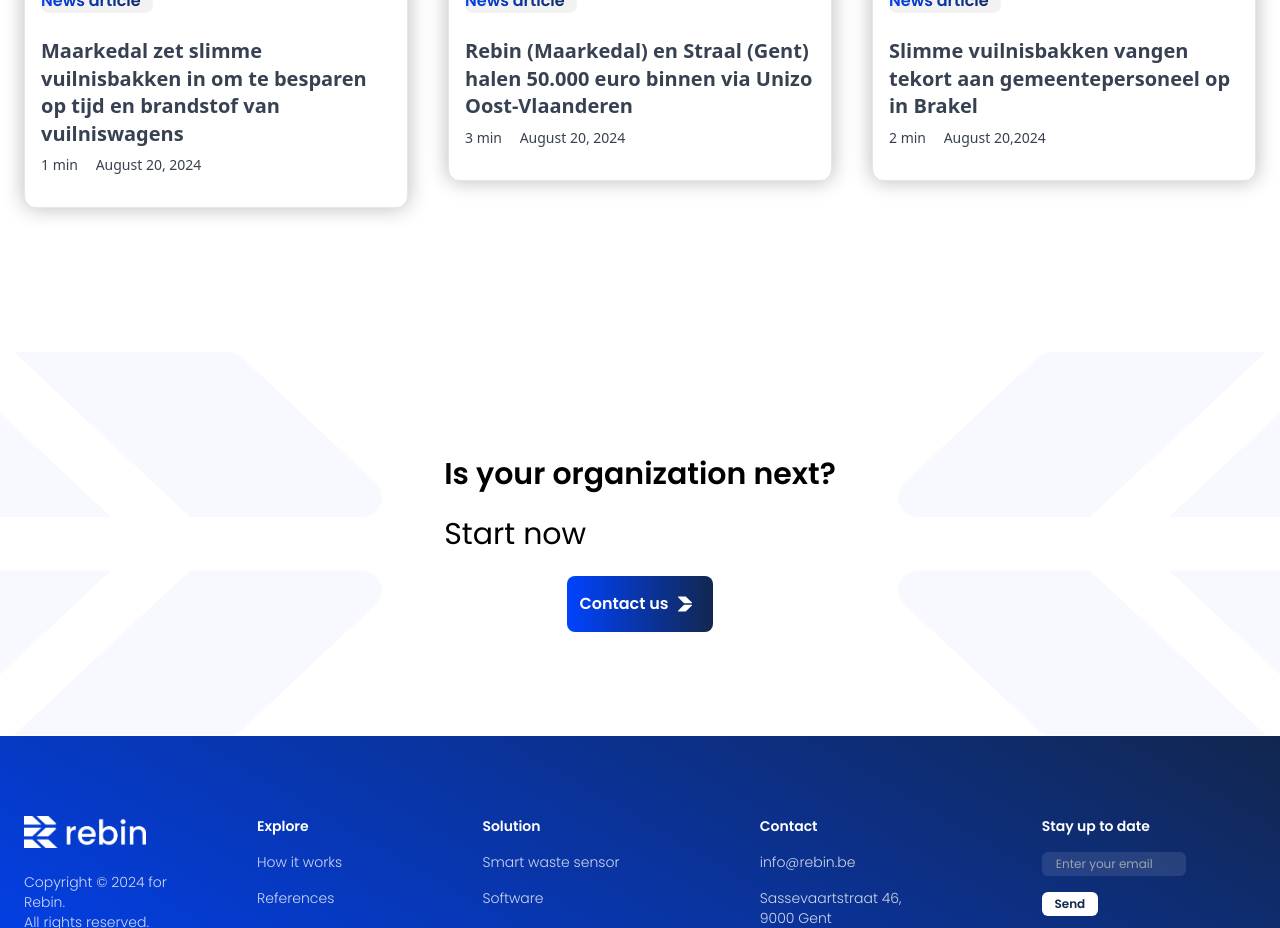
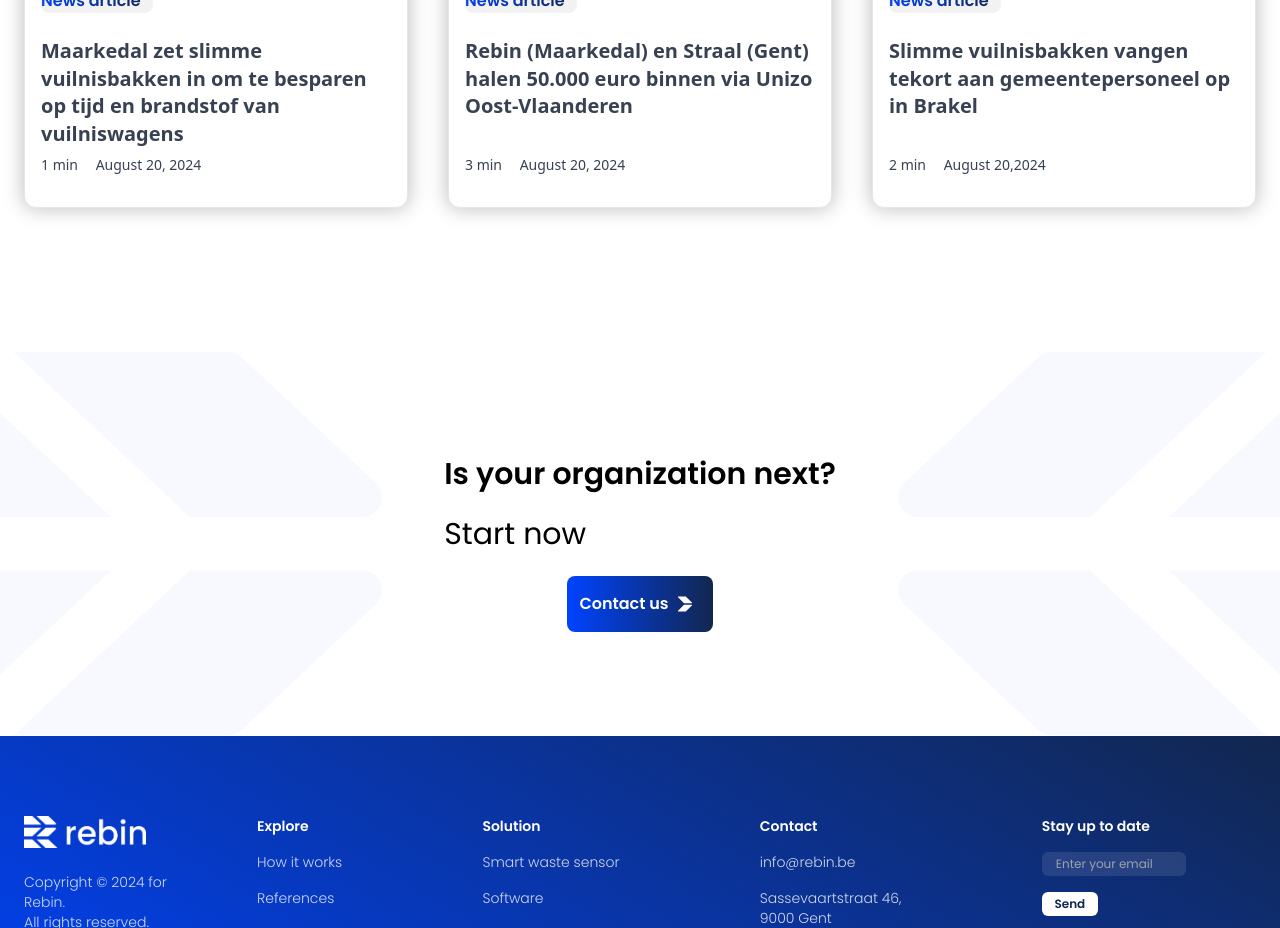
Before and after one commit to Rebin-Inc/rebin-website, a React (Create React App) app: page /about in a window 1280 px wide. Shown: the part 3240-4168 px from the top of the page. Built offline with nearby package versions, Linux system fonts and the light colour scheme.

Commit message:
fix height of newscards

```diff
--- a/src/pages/about/components/NewsCards.js
+++ b/src/pages/about/components/NewsCards.js
@@ -44,7 +44,7 @@ const NewsCards = () => {
     <div className="grid md:grid-cols-3 my-16 place-content-center gap-10">
       {news.map((article) => (
         <button className="max-w-96 flex content-stretch">
-          <Link onClick={() => openInNewTab(article.href)} >
+          <Link onClick={() => openInNewTab(article.href)} className="h-full" >
             <div className="border p-4 pb-8 flex flex-col text-gray-700 bg-white shadow-around bg-clip-border rounded-xl h-full">
               <div className="overflow-hidden rounded-xl">
                 <img src={article.image} alt="News article" className="w-full" />
```
